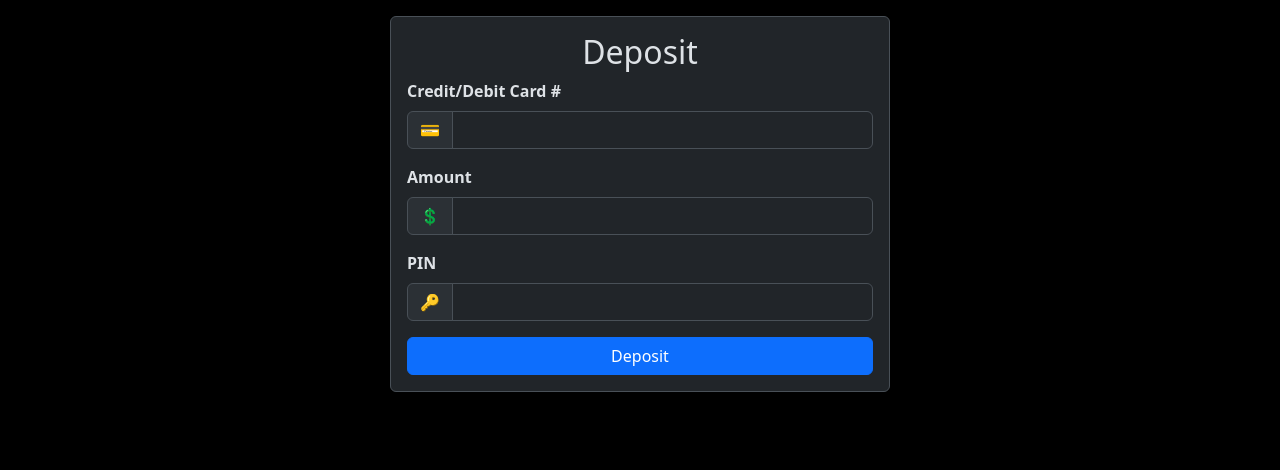
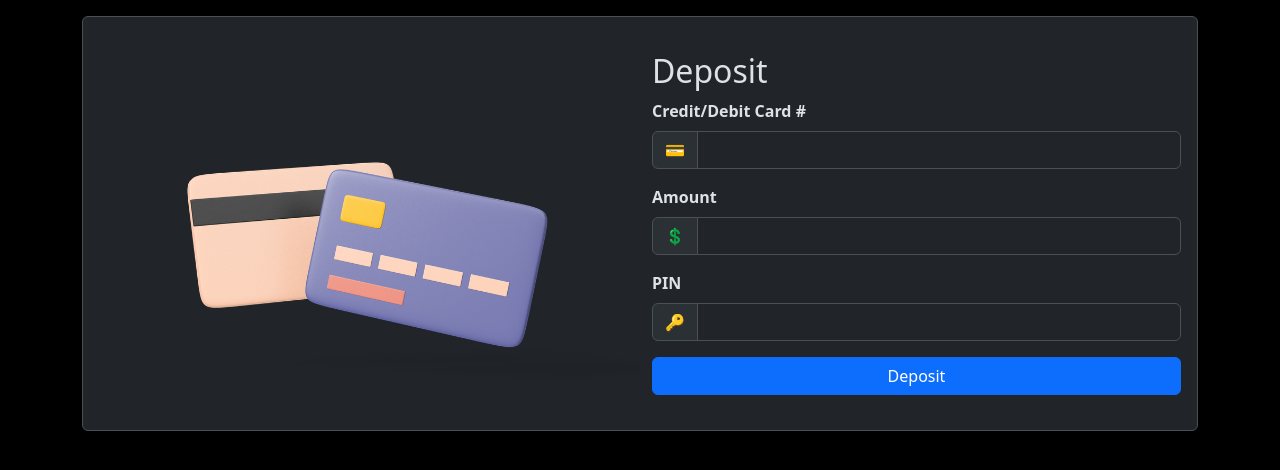
Before and after one commit to ssanthosh010303/miniproject-frontend-11072024, a website: page public/pages/deposit.html in a window 1280 px wide. Drawn offline with nearby package versions, Linux system fonts and the light colour scheme.

Commit message:
add: illustrations to deposit page and fix hyperlinks

```diff
--- a/public/pages/deposit.html
+++ b/public/pages/deposit.html
@@ -10,8 +10,12 @@
 </head>
 
 <body class="bg-black container">
-  <main class="bg-body border mx-auto my-3 p-3 rounded" style="max-width: 500px;">
-    <h2 class="text-center">Deposit</h2>
+  <main class="bg-body border mx-auto my-3 p-3 row align-items-center rounded">
+    <div class="col-lg d-none d-lg-block">
+      <img class="img-fluid" src="../assets/credit-card.png" alt="Credit Card Illustration">
+    </div>
+    <div class="col-lg mx-0 px-0">
+      <h2 class="">Deposit</h2>
       <form>
         <b><label class="form-label" for="cardno-input">Credit/Debit Card #</label></b>
         <div class="input-group mb-3">
@@ -32,8 +36,9 @@
         </div>
         <button type="submit" class="btn btn-primary w-100">Deposit</button>
       </form>
+    </div>
   </main>
-  <script src="./js/deposit.js"></script>
+  <script src="../js/deposit.js"></script>
 </body>
 
 </html>
```
Also changed, not shown: public/assets/credit-card.png (added). Lines whose indentation alone changed are shown as unchanged.
